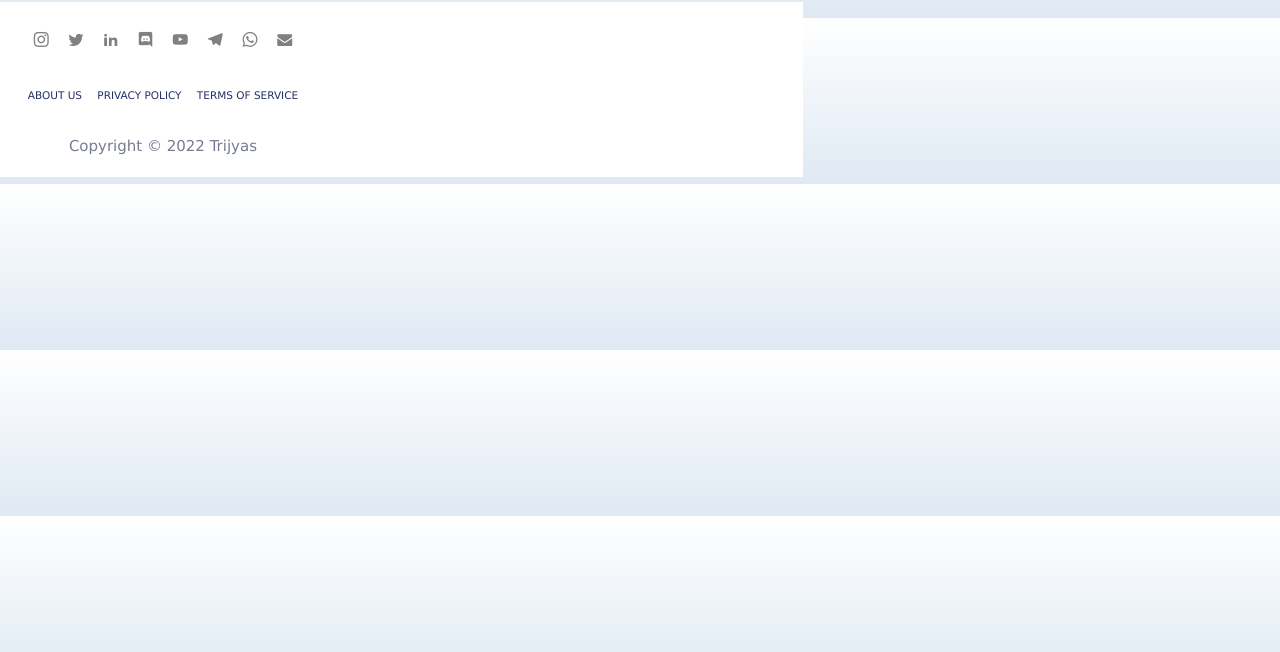
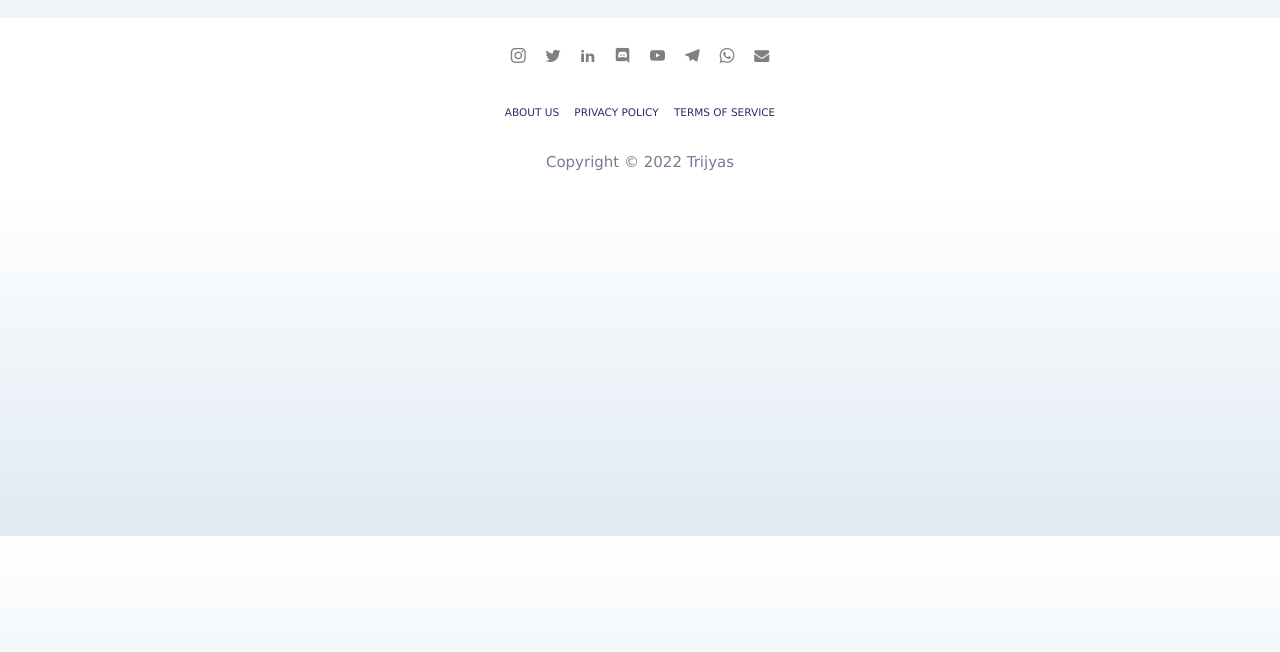
Before and after one commit to trijyas/trijyas.github.io, a plain HTML site: page 404.html in a window 1280 px wide. Shown: the part 148-800 px from the top of the page. Drawn offline with Linux system fonts and the light colour scheme; files whose address does not match are found by name.

Commit message:
Update 404.html

```diff
--- a/404.html
+++ b/404.html
@@ -52,7 +52,7 @@
     </div>
 
 
-    <div style="height:10%; position:absolute; bottom:0px;">
+
     <div id="footer" class="coloredbg">
         <div class="socialLinks">
             <a class="icon icon-instagram" href="https://www.instagram.com/trijyas.in/"></a>
@@ -71,7 +71,6 @@
         </div>
         <div id="copyright">Copyright © 2022 Trijyas</div>
     </div>
-</div>
 
 </body>
 
```
